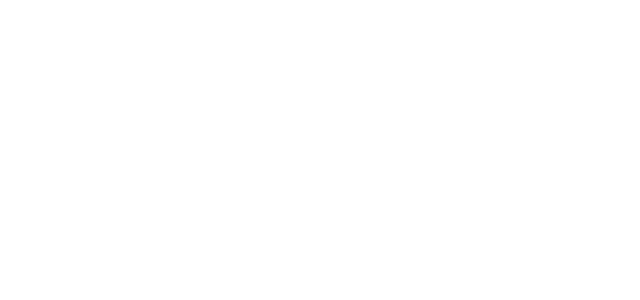
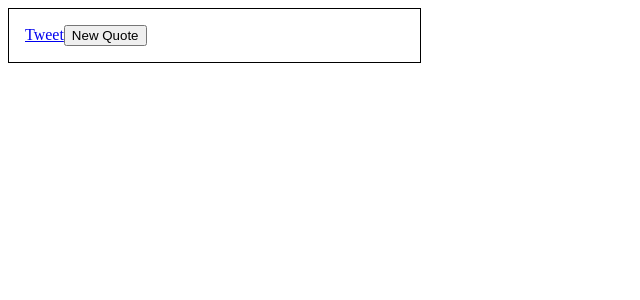
Before and after one commit to jamestq/fcc-front-end-project, a React (Vite) app: page /quote-machine in a window 1280 px wide. Shown: the top 300 px of the page, without its empty margins (0-640 px from the left). Built offline with nearby package versions, Linux system fonts and the light colour scheme.

Commit message:
add base logic of the quote machine

```diff
--- /dev/null
+++ b/src/components/QuoteMachine.css
@@ -0,0 +1,5 @@
+#quote-box{
+    border: 0.1em solid black;
+    width: 30%;
+    padding: 1em;
+}
--- a/src/components/QuoteMachine.jsx
+++ b/src/components/QuoteMachine.jsx
@@ -1,12 +1,64 @@
 import React from 'react';
+import './QuoteMachine.css';
+
+const quotes = [
+	{
+		author: "Spock",
+		quote: "Logic is the beginning of the wisdom"
+	},
+	{
+		author: "Jean-Luc Picard",
+		quote: "Things are only impossible until they are not."
+	},
+	{
+		author: "Dr. McCoy",
+		quote: "Compassion is the one thing that keeps men ahead of the machines."
+	},
+	{
+		author: "Jean-Luc Picard",
+		quote: "It is possible to commit no mistakes and still lose. That is life."
+	},
+	{
+		author: "Cathryn Janeway",
+		quote: "Logic can be used to justify anything. That's its power, and its flaw."
+	},
+	{
+		author: "James T. Kirk",
+		quote: "Without freedom of choice, there is no creativity"
+	},
+]
 
 export default class QuoteMachine extends React.Component{
+
+	constructor(props){
+		super(props);
+		this.state = {
+			author: "",
+			quote: "",
+			quoteID: "",
+		}
+		this.getNewQuote = this.getNewQuote.bind(this);
+	}
+
+	getNewQuote(){
+		let newQuoteID = "";
+		do{
+			newQuoteID = Math.floor(Math.random()*quotes.length);
+		}while(this.state.quoteID == newQuoteID);
+		this.setState({
+			author: quotes[newQuoteID].author,
+			quote: quotes[newQuoteID].quote,
+			quoteID: newQuoteID
+		})
+	}
+
     render(){
         return <>
 		    <div id="quote-box">
-		    	<p id="text"></p>
-		    	<p id="author"></p>
-		    	<a id="tweet quote"/>
+		    	<div id="text">{this.state.quote}</div>
+		    	<div id="author">{this.state.author}</div>
+		    	<a id="tweet quote" href="twitter.com/intent/tweet">Tweet</a>
+				<button id="new-quote" onClick={this.getNewQuote}>New Quote</button>
 		    </div>
 	</>
     }
```
